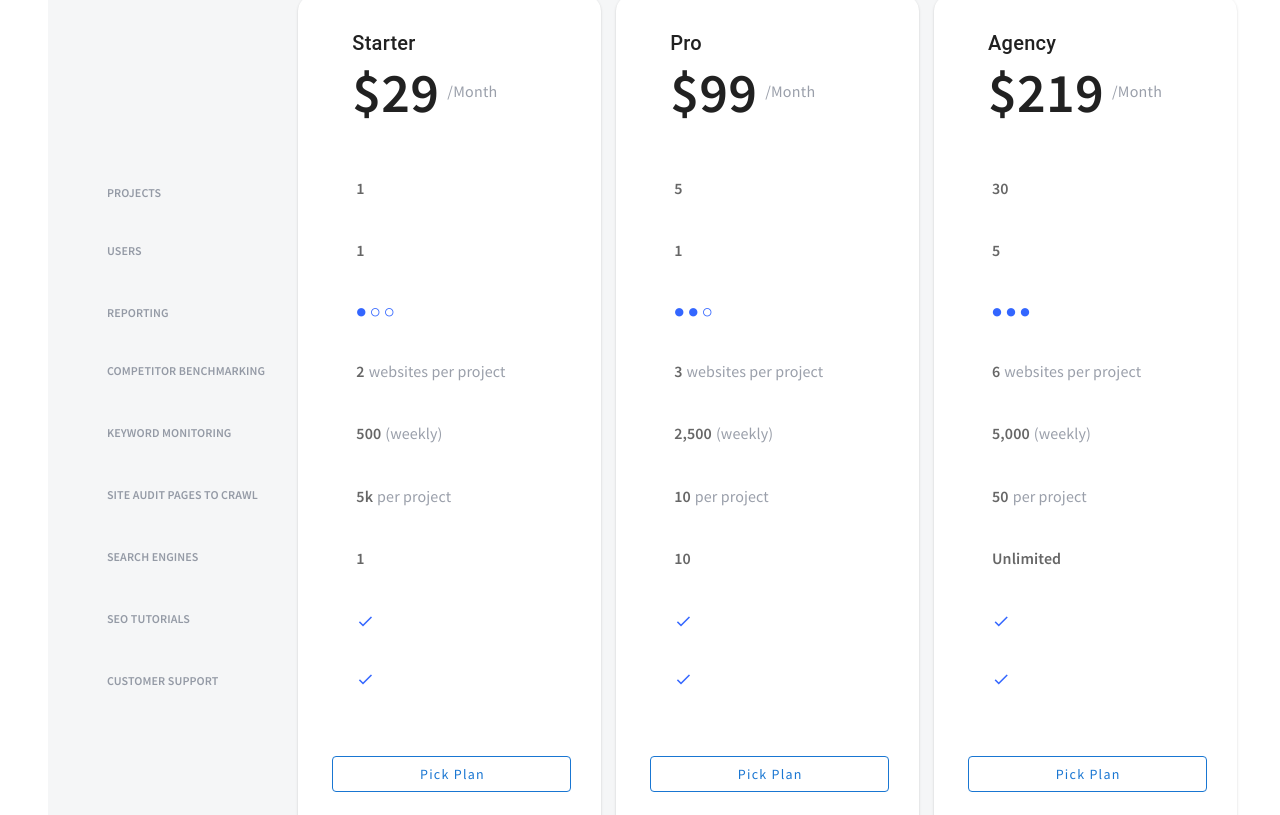
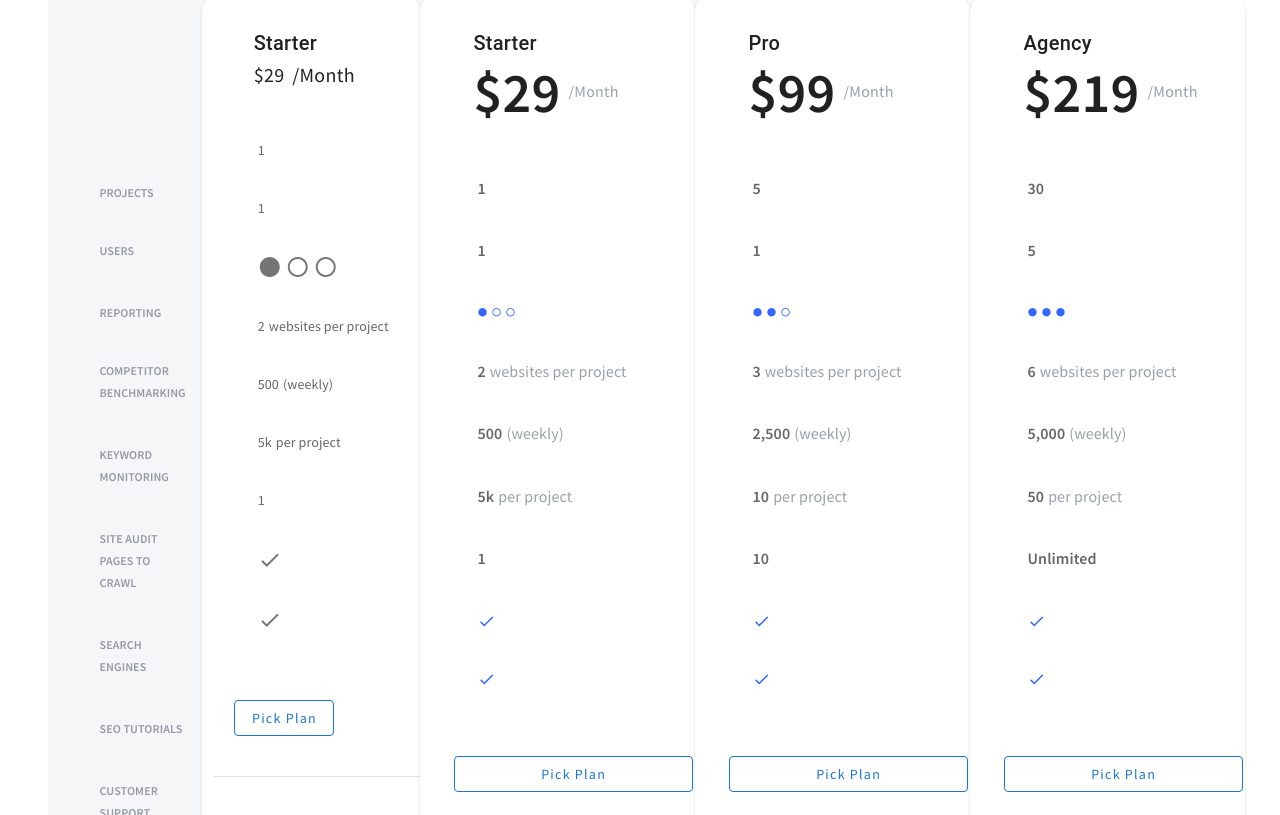
Before and after one commit to MrNedNick/vue-cpanel, a Vue app: page /pro in a window 1280 px wide. Shown: the part 425-1240 px from the top of the page. Built offline with nearby package versions, Linux system fonts and the light colour scheme.

Commit message:
Renamed pages, started to dividing pages on components.

```diff
--- /dev/null
+++ b/src/components/PriceCard.vue
@@ -0,0 +1,82 @@
+<template>
+    <div>
+        <v-hover v-slot:default="{ hover }">
+          <v-card
+            elevation="1"
+            :class="
+              hover
+                ? 'hover-card mx-auto pl-3 pt-4 rounded-xl'
+                : 'card mx-auto pl-3 pt-4 rounded-xl'
+            "
+          >
+            <v-card-title class="d-flex flex-column align-start mb-8 ml-6">
+              <span class="title">Starter</span>
+              <div class="d-flex align-center">
+                <span class="price">$29</span>
+                <span class="price-period ml-2">/Month</span>
+              </div>
+            </v-card-title>
+            <v-card-text class="card-row ml-7 mb-1">
+              <span class="card-text">1</span>
+            </v-card-text>
+            <v-card-text class="card-row ml-7 mb-1">
+              <span class="card-text">1</span>
+            </v-card-text>
+            <v-card-text class="card-row ml-7 mb-1">
+              <v-icon class="card-circle mr-1"
+                >mdi-checkbox-blank-circle</v-icon
+              >
+              <v-icon class="card-circle mr-1"
+                >mdi-checkbox-blank-circle-outline</v-icon
+              >
+              <v-icon class="card-circle"
+                >mdi-checkbox-blank-circle-outline</v-icon
+              >
+            </v-card-text>
+            <v-card-text class="card-row ml-7 mb-1">
+              <span class="card-text mr-1">2</span>
+              <span class="card-subtitle">websites per project</span>
+            </v-card-text>
+            <v-card-text class="card-row ml-7 mb-1">
+              <span class="card-text mr-1">500</span>
+              <span class="card-subtitle">(weekly)</span>
+            </v-card-text>
+            <v-card-text class="card-row ml-7 mb-1">
+              <span class="card-text mr-1">5k</span>
+              <span class="card-subtitle">per project</span>
+            </v-card-text>
+            <v-card-text class="card-row ml-7 mb-1">
+              <span class="card-text">1</span>
+            </v-card-text>
+            <v-card-text class="card-row ml-7 mb-1">
+              <v-icon class="card-check">mdi-check</v-icon>
+            </v-card-text>
+            <v-card-text class="card-row ml-7 mb-8">
+              <v-icon class="card-check">mdi-check</v-icon>
+            </v-card-text>
+            <v-btn
+              class="card-btn ml-5 mt-5 mb-10 text-capitalize"
+              color="primary"
+              outlined
+            >
+              Pick Plan
+            </v-btn>
+            <v-divider></v-divider>
+            <v-card-text class="card-footer mt-5 ml-2">
+              <span class="card-footer-text">
+                Best for <b>small</b> and <b>micro businesses</b> with none to
+                little SEO knowledge or web professionals serving them.
+              </span>
+            </v-card-text>
+          </v-card>
+        </v-hover>
+    </div>
+</template>
+
+<script>
+
+export default {
+    name: "PriceCard"
+}
+
+</script>
--- a/src/pages/GoPro.vue
+++ b/src/pages/GoProPage.vue
@@ -1,13 +1,13 @@
 <template>
   <v-main>
     <v-container class="wrapper mt-15">
-      <v-container class="d-flex align-center flex-column">
+      <v-container class="top-wrapper d-flex align-center flex-column">
         <h1 class="page-title">Get discovered online.</h1>
         <span class="page-subtitle"
           >We support beginners at every step of their SEO journey.</span
         >
 
-        <v-switch class="mt-16 mb-6" inset label="Switch" />
+        <v-switch class="mt-16 mb-6 switcher" inset label="Switch" />
       </v-container>
       <v-container class="card-wrapper d-flex justify-center">
         <v-card class="card-left mx-auto mr-0" elevation="0">
@@ -40,6 +40,7 @@
           </v-card-text>
         </v-card>
 
+        <price-card></price-card>
         <v-hover v-slot:default="{ hover }">
           <v-card
             elevation="1"
@@ -345,7 +346,13 @@
 </template>
 
 <script>
+
+import PriceCard from "../components/PriceCard.vue"
+
 export default {
+  components: {
+    PriceCard,
+  },
   data() {
     return {
       checkbox: true,
@@ -374,6 +381,12 @@ export default {
   color: #05122d;
   opacity: 0.4;
 }
+/* switch */
+
+/* .v-application .primary--text {
+    color: white !important;
+    caret-color: white !important;
+ } */
 .card-wrapper {
   width: 1240px;
 }
```
Also changed, not shown: src/router.js (+8 -8 lines), src/pages/AccountSettingsPage.vue (renamed from src/pages/AccountSettings.vue), src/pages/DashboardPage.vue (renamed from src/pages/Dashboard.vue), src/pages/NavigationPage.vue (renamed from src/pages/Navigation.vue).
